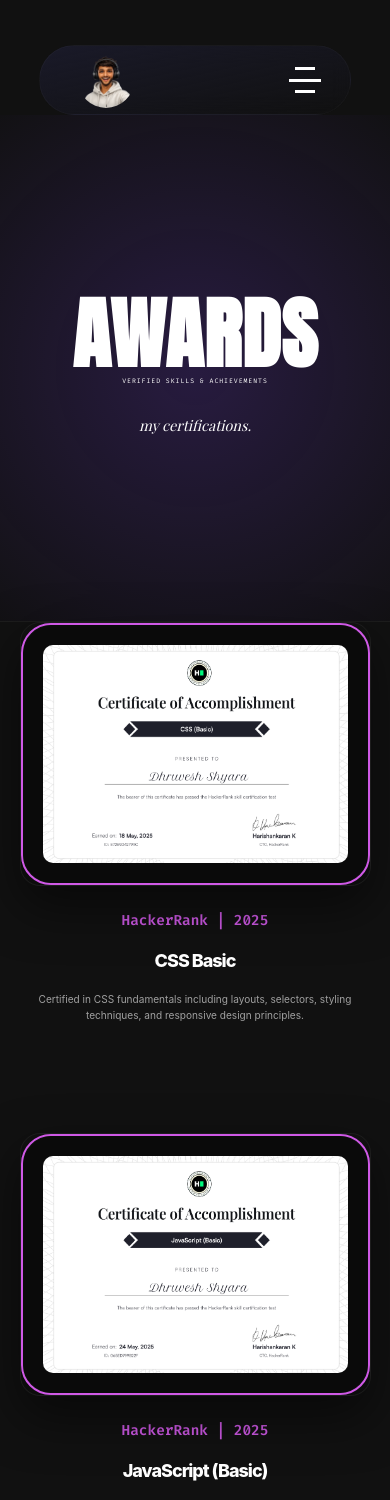
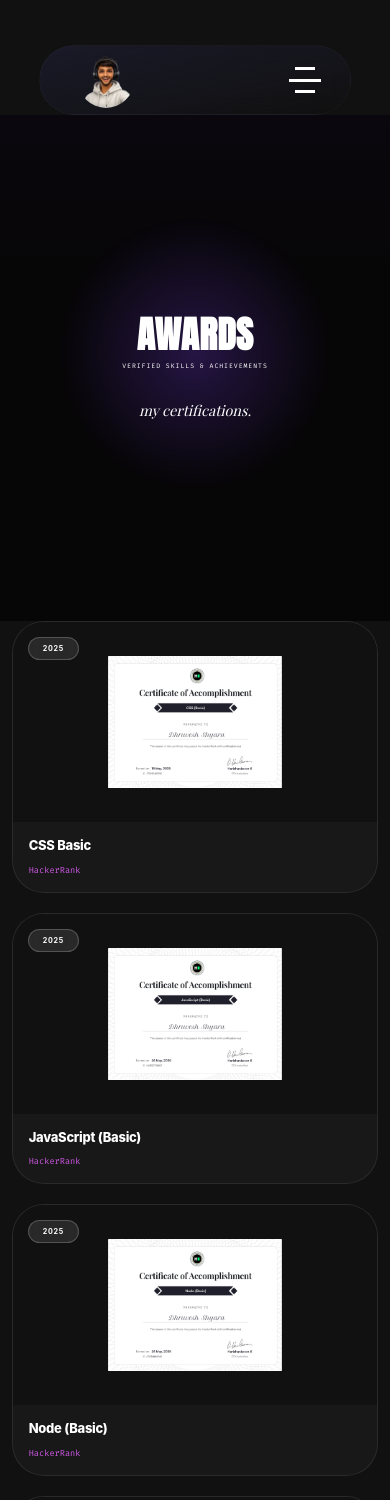
Before and after one commit to Dhruvesh1611/dhruveshshyara_portfolio, a Next.js app: page /certificates in a window 390 px wide. Shown: the top 1500 px of the page. Built offline with nearby package versions, Linux system fonts and the light colour scheme; a web font is replaced by a local one.

Commit message:
feat: add Digital Presence section to About Me page and update project live link

```diff
--- a/src/app/aboutme/page.jsx
+++ b/src/app/aboutme/page.jsx
@@ -315,7 +315,7 @@ const AboutMePage = () => {
                                                 transition={{ duration: 0.5, ease: 'easeInOut' }}
                                                 className="sticky-image-container sticky-desc-container"
                                             >
-                                                <div className="sticky-desc-box" style={{ border: '2px solid var(--color-light-purple)', background: '#0a0a0a', borderRadius: '24px', width: '100%', maxWidth: '620px', height: 'auto', minHeight: '200px', display: 'flex', alignItems: 'center', justifyContent: 'center', margin: '0 auto', padding: '30px 20px', color: 'var(--color-light-blue)', fontWeight: 500, fontSize: 'clamp(1.4rem, 2vw, 2.1rem)', textAlign: 'center', lineHeight: 1.5 }}>
+                                                <div className="sticky-desc-box" style={{ border: '1px solid rgba(255,255,255,0.1)', background: 'rgba(255,255,255,0.04)', backdropFilter: 'blur(18px)', WebkitBackdropFilter: 'blur(18px)', borderRadius: '24px', width: '100%', maxWidth: '620px', height: 'auto', minHeight: '200px', display: 'flex', alignItems: 'center', justifyContent: 'center', margin: '0 auto', padding: '30px 20px', color: 'rgba(230,235,255,0.92)', fontWeight: 400, fontSize: 'clamp(1.4rem, 1.8vw, 2rem)', textAlign: 'center', lineHeight: 1.7, boxShadow: '0 8px 40px rgba(0,0,0,0.4), inset 0 1px 0 rgba(255,255,255,0.08)' }}>
                                                     {activeItem.description}
                                                 </div>
                                             </motion.div>
--- a/src/app/certificates/page.jsx
+++ b/src/app/certificates/page.jsx
@@ -1,6 +1,6 @@
 'use client';
-import { useState, useEffect, useRef } from 'react';
-import { motion, AnimatePresence, useInView } from 'framer-motion';
+import { useState } from 'react';
+import { motion, AnimatePresence, useMotionValue, useTransform, useSpring, motionValue } from 'framer-motion';
 import Navbar from '@/components/Navbar';
 import Footer from '@/components/Footer';
 import Image from 'next/image';
@@ -11,7 +11,6 @@ const allCertificates = [
         name: "CSS Basic",
         issuer: "HackerRank",
         year: "2025",
-        description: "Certified in CSS fundamentals including layouts, selectors, styling techniques, and responsive design principles.",
         link: "https://www.hackerrank.com/certificates/e72e9d42799c",
         image: "/certificates/css-basic.png",
     },
@@ -20,7 +19,6 @@ const allCertificates = [
         name: "JavaScript (Basic)",
         issuer: "HackerRank",
         year: "2025",
-        description: "Certified in JavaScript basics covering core language features, DOM manipulation, and fundamental programming concepts.",
         link: "https://www.hackerrank.com/certificates/065ed799b22f",
         image: "/certificates/javascript-basic.png",
     },
@@ -29,7 +27,6 @@ const allCertificates = [
         name: "Node (Basic)",
         issuer: "HackerRank",
         year: "2025",
-        description: "Certified in Node.js fundamentals including server-side JavaScript, modules, and asynchronous programming.",
         link: "https://www.hackerrank.com/certificates/ceb3ab163e6d",
         image: "/certificates/node-basic.png",
     },
@@ -38,7 +35,6 @@ const allCertificates = [
         name: "Problem Solving (Basic)",
         issuer: "HackerRank",
         year: "2025",
-        description: "Certified in problem solving fundamentals covering data structures, algorithms, and computational thinking.",
         link: "https://www.hackerrank.com/certificates/0625153f0783",
         image: "/certificates/problem-solving-basic.png",
     },
@@ -47,7 +43,6 @@ const allCertificates = [
         name: "Frontend Developer (React)",
         issuer: "HackerRank",
         year: "2025",
-        description: "Certified Frontend Developer with React, skilled in building modern, responsive web applications.",
         link: "https://www.hackerrank.com/certificates/cc7dcbd6558a",
         image: "/certificates/frontend-developer-react.png",
     },
@@ -56,7 +51,6 @@ const allCertificates = [
         name: "Azure Services (Basics)",
         issuer: "SimpliLearn",
         year: "2025",
-        description: "Completed Azure Services Basics, demonstrating proficiency in cloud infrastructure, deployment, and management.",
         link: "https://simpli-web.app.link/e/N5LenkEbDTb",
         image: "/certificates/azure-services-basics.png",
     },
@@ -65,7 +59,6 @@ const allCertificates = [
         name: "Amazon DocumentDB",
         issuer: "SimpliLearn",
         year: "2025",
-        description: "Certified in Amazon DocumentDB, covering managed NoSQL database service compatible with MongoDB workloads.",
         link: "https://simpli-web.app.link/e/uPhDpKxwETb",
         image: "/certificates/amazon-documentdb.png",
     },
@@ -74,69 +67,136 @@ const allCertificates = [
         name: "Gateway Load Balancer",
         issuer: "SimpliLearn",
         year: "2025",
-        description: "Certified in Gateway Load Balancer concepts, covering network traffic distribution and high availability patterns.",
         link: "https://simpli-web.app.link/e/sq0S9jMwETb",
         image: "/certificates/gateway-load-balancer.png",
     }
 ];
 
-const CertTextSection = ({ cert, setActiveCert }) => {
-    const ref = useRef(null);
-    const isInView = useInView(ref, {
-        margin: "-45% 0px -45% 0px"
-    });
+const CertificateCard = ({ cert }) => {
+    const x = motionValue(0);
+    const y = motionValue(0);
 
-    useEffect(() => {
-        if (isInView) {
-            setActiveCert(cert);
+    const rotateX = useTransform(y, [-150, 150], [10, -10]);
+    const rotateY = useTransform(x, [-150, 150], [-10, 10]);
+
+    const springConfig = { damping: 20, stiffness: 300 };
+    const springRotateX = useSpring(rotateX, springConfig);
+    const springRotateY = useSpring(rotateY, springConfig);
+
+    const imgY = useTransform(y, [-150, 150], [20, -20]);
+    const springImgY = useSpring(imgY, springConfig);
+
+    function handleMouse(event) {
+        const rect = event.currentTarget.getBoundingClientRect();
+        const centerX = rect.left + rect.width / 2;
+        const centerY = rect.top + rect.height / 2;
+        x.set(event.clientX - centerX);
+        y.set(event.clientY - centerY);
     }
-    }, [isInView, cert, setActiveCert]);
+
+    function handleMouseLeave() {
+        x.set(0);
+        y.set(0);
+    }
 
     return (
-        <div ref={ref} className="project-text-section">
         <motion.div
-                initial={{ opacity: 0, x: -50 }}
-                whileInView={{ opacity: 1, x: 0 }}
-                transition={{ duration: 0.8, ease: "easeOut" }}
+            layout
+            onMouseMove={handleMouse}
+            onMouseLeave={handleMouseLeave}
+            style={{
+                perspective: 1000,
+                rotateX: springRotateX,
+                rotateY: springRotateY,
+            }}
+            variants={{
+                hidden: { opacity: 0 },
+                show: {
+                    opacity: 1,
+                    transition: {
+                        staggerChildren: 0.2,
+                        delayChildren: 0.05
+                    }
+                },
+                hover: {
+                    borderColor: "rgba(168, 85, 247, 1)",
+                    boxShadow: "0 40px 80px rgba(0, 0, 0, 0.6), 0 0 40px rgba(168, 85, 247, 0.2)",
+                    transition: { duration: 0.3 }
+                }
+            }}
+            initial="hidden"
+            animate="show"
+            whileHover="hover"
+            exit={{ opacity: 0, scale: 0.9 }}
+            className="cert-card-premium"
         >
-                {/* Inline image for mobile */}
-                <a href={cert.link} target="_blank" rel="noopener noreferrer" className="mobile-project-image-link">
+            <motion.a
+                href={cert.link}
+                target="_blank"
+                rel="noopener noreferrer"
+                className="cert-image-wrapper"
+                style={{ display: 'block', textDecoration: 'none' }}
+                variants={{
+                    hidden: { opacity: 0, scale: 0.92, y: 20 },
+                    show: {
+                        opacity: 1, scale: 1, y: 0,
+                        transition: { duration: 0.6, ease: [0.25, 0.46, 0.45, 0.94] }
+                    }
+                }}
+            >
                 <motion.div
-                        className="mobile-project-image mobile-cert-image"
-                        initial={{ opacity: 0, scale: 0.92 }}
-                        whileInView={{ opacity: 1, scale: 1 }}
-                        transition={{ duration: 0.6, ease: [0.25, 0.46, 0.45, 0.94] }}
+                    style={{ y: springImgY, scale: 1.1 }}
+                    className="cert-img-container"
                 >
-                        <div className="project-image-box" style={{ border: '2px solid var(--color-light-purple)' }}>
                     <Image
                         src={cert.image}
                         alt={cert.name}
                         fill
-                                sizes="(max-width: 998px) 90vw, 1px"
-                                style={{ objectFit: 'contain', padding: '20px', background: '#0a0a0a' }}
-                                className="project-display-img"
+                        sizes="(max-width: 768px) 100vw, (max-width: 1200px) 50vw, 33vw"
+                        style={{ objectFit: 'contain', padding: '40px' }}
                     />
+                </motion.div>
+
                 <div className="project-hover-overlay">
                     <div className="hover-content">
                         <span className="hover-text">VIEW CERTIFICATE</span>
-                                    <span className="hover-arrow">→</span>
+                        <div className="view-button-premium">
+                            <span>VIEW</span>
+                            <svg width="20" height="20" viewBox="0 0 24 24" fill="none" xmlns="http://www.w3.org/2000/svg">
+                                <path d="M7 17L17 7M17 7H7M17 7V17" stroke="currentColor" strokeWidth="2" strokeLinecap="round" strokeLinejoin="round" />
+                            </svg>
                         </div>
                     </div>
                 </div>
+                <div className="cert-date-tag">{cert.year}</div>
+            </motion.a>
+
+            <motion.div
+                className="cert-content"
+                variants={{
+                    hidden: { opacity: 0, y: 25 },
+                    show: {
+                        opacity: 1, y: 0,
+                        transition: { duration: 0.5, ease: "easeOut" }
+                    }
+                }}
+            >
+                <motion.h3
+                    className="cert-title"
+                    variants={{
+                        show: { y: 0 },
+                        hover: { y: -5 }
+                    }}
+                >
+                    {cert.name}
+                </motion.h3>
+                <p className="cert-issuer">{cert.issuer}</p>
             </motion.div>
-                </a>
-
-                <span className="project-number">{cert.issuer} | {cert.year}</span>
-                <h2 className="project-title-display">{cert.name}</h2>
-                <p className="project-desc-display">{cert.description}</p>
         </motion.div>
-        </div>
     );
 };
 
 const CertificatesPage = () => {
-    const [activeCert, setActiveCert] = useState(allCertificates[0]);
-
     return (
         <>
             <Navbar />
@@ -175,63 +235,13 @@ const CertificatesPage = () => {
                     </div>
                 </section>
 
-                <section className="projects-scrolly-container" style={{ borderTop: '1px solid rgba(255,255,255,0.05)' }}>
-                    <div className="scrolly-layout">
-                        {/* Left: Certificate Texts */}
-                        <div className="scrolly-left-content">
+                <section className="certs-grid-section">
+                    <div className="certs-grid">
+                        <AnimatePresence mode='popLayout'>
                             {allCertificates.map((cert) => (
-                                <CertTextSection
-                                    key={cert.id}
-                                    cert={cert}
-                                    setActiveCert={setActiveCert}
-                                />
+                                <CertificateCard key={cert.id} cert={cert} />
                             ))}
-                        </div>
-
-                        {/* Right: Sticky Visual */}
-                        <div className="scrolly-right-visual">
-                            <div className="sticky-image-fixed">
-                                <AnimatePresence mode="wait">
-                                    <motion.div
-                                        key={activeCert.id}
-                                        initial={{ opacity: 0, scale: 0.9, rotate: -2 }}
-                                        animate={{ opacity: 1, scale: 1, rotate: 0 }}
-                                        exit={{ opacity: 0, scale: 1.1, rotate: 2 }}
-                                        transition={{ duration: 0.5, ease: "easeInOut" }}
-                                        className="sticky-image-container"
-                                    >
-                                        <a
-                                            href={activeCert.link}
-                                            target="_blank"
-                                            rel="noopener noreferrer"
-                                            className="project-image-box"
-                                            style={{ border: '2px solid var(--color-light-purple)', display: 'block', position: 'relative' }}
-                                        >
-                                            <Image
-                                                src={activeCert.image}
-                                                alt={activeCert.name}
-                                                fill
-                                                sizes="(max-width: 768px) 100vw, 50vw"
-                                                style={{ objectFit: 'contain', padding: '20px', background: '#0a0a0a' }}
-                                                className="project-display-img"
-                                            />
-                                            <div className="project-hover-overlay">
-                                                <div className="hover-content">
-                                                    <span className="hover-text">VIEW CERTIFICATE</span>
-                                                    <div className="view-button-premium">
-                                                        <span>VIEW</span>
-                                                        <svg width="20" height="20" viewBox="0 0 24 24" fill="none" xmlns="http://www.w3.org/2000/svg">
-                                                            <path d="M7 17L17 7M17 7H7M17 7V17" stroke="currentColor" strokeWidth="2" strokeLinecap="round" strokeLinejoin="round" />
-                                                        </svg>
-                                                    </div>
-                                                </div>
-                                            </div>
-                                        </a>
-                                        <div className="image-overlay-glow" style={{ background: 'radial-gradient(circle, var(--color-light-blue) 0%, transparent 70%)' }}></div>
-                                    </motion.div>
                         </AnimatePresence>
-                            </div>
-                        </div>
                     </div>
                 </section>
             </main>
@@ -256,6 +266,8 @@ const CertificatesPage = () => {
                     text-align: center;
                 }
 
+
+
                 .hero-subtitle {
                     display: block;
                     font-size: 1.8rem;
@@ -265,13 +277,138 @@ const CertificatesPage = () => {
                     opacity: 0.8;
                 }
 
+                .certs-grid-section {
+                    padding: 0 5% 150px;
+                    max-width: 1600px;
+                    margin: 0 auto;
+                }
+
+                .certs-grid {
+                    display: grid !important;
+                    grid-template-columns: repeat(3, 1fr) !important;
+                    gap: 40px !important;
+                    width: 100% !important;
+                }
+
+                :global(.cert-card-premium) {
+                    background: rgba(255, 255, 255, 0.03);
+                    border-radius: 32px;
+                    border: 1px solid rgba(255, 255, 255, 0.08) !important;
+                    overflow: hidden;
+                    cursor: pointer;
+                    position: relative;
+                    width: 100% !important;
+                    z-index: 1;
+                    display: flex;
+                    flex-direction: column;
+                    transform-style: preserve-3d;
+                }
+
+                :global(.cert-image-wrapper) {
+                    height: 350px;
+                    position: relative;
+                    overflow: hidden;
+                    background: #111;
+                    transform-style: preserve-3d;
+                }
+
+                :global(.cert-img-container) {
+                    position: absolute;
+                    inset: 0;
+                    width: 100%;
+                    height: 100%;
+                }
+
+                :global(.cert-overlay) {
+                    position: absolute;
+                    inset: 0;
+                    background: rgba(0, 0, 0, 0.4);
+                    display: flex;
+                    align-items: center;
+                    justify-content: center;
+                    z-index: 2;
+                }
+
+                :global(.cert-date-tag) {
+                    position: absolute;
+                    top: 30px;
+                    left: 30px;
+                    background: rgba(255,255,255,0.1);
+                    backdrop-filter: blur(20px);
+                    padding: 10px 24px;
+                    border-radius: 100px;
+                    font-size: 1.1rem;
+                    font-weight: 700;
+                    letter-spacing: 0.1em;
+                    text-transform: uppercase;
+                    border: 1px solid rgba(255,255,255,0.2);
+                    z-index: 4;
+                    color: #fff;
+                }
+
+                :global(.cert-content) {
+                    padding: 40px;
+                    flex-grow: 1;
+                    display: flex;
+                    flex-direction: column;
+                    gap: 15px;
+                }
+
+                :global(.cert-title) {
+                    font-size: 2.8rem;
+                    font-weight: 800;
+                    color: #fff;
+                    margin: 0;
+                    letter-spacing: -0.02em;
+                    line-height: 1.2;
+                }
+
+                :global(.cert-issuer) {
+                    font-size: 1.6rem;
+                    color: var(--color-light-purple);
+                    font-family: var(--font-fira-code);
+                    margin: 0;
+                }
+
+                @media (max-width: 1400px) {
+                    .certs-grid {
+                        grid-template-columns: repeat(3, 1fr) !important;
+                        gap: 30px !important;
+                    }
+                    :global(.cert-image-wrapper) { height: 320px; }
+                }
+
+                @media (max-width: 1200px) {
+                    .certs-grid {
+                        grid-template-columns: repeat(2, 1fr) !important;
+                    }
+                    :global(.cert-image-wrapper) { height: 280px; }
+                    :global(.cert-title) { font-size: 2.4rem; }
+                }
+
                 @media (max-width: 768px) {
+                    .certs-grid {
+                        grid-template-columns: 1fr !important;
+                        gap: 25px !important;
+                    }
+                    :global(.cert-image-wrapper) { height: 250px; }
+                    :global(.cert-title) { font-size: 2.2rem; }
+                    :global(.cert-content) { padding: 20px; gap: 10px; }
+                    :global(.cert-issuer) { font-size: 1.3rem; }
+                    :global(.cert-date-tag) { top: 15px; left: 15px; padding: 6px 14px; font-size: 1rem; }
                     .full-page-hero { height: 70vh; }
+                    .certs-grid-section { padding: 0 4% 100px; }
                     .hero-subtitle { font-size: 1rem !important; letter-spacing: 0.2em !important; }
                 }
 
                 @media (max-width: 480px) {
+                    .certs-grid { gap: 20px !important; }
+                    :global(.cert-image-wrapper) { height: 200px; }
+                    :global(.cert-title) { font-size: 1.8rem; }
+                    :global(.cert-content) { padding: 16px; }
+                    :global(.cert-issuer) { font-size: 1.2rem; }
                     .full-page-hero { height: 60vh; }
+                    .certs-grid-section { padding: 0 3% 80px; }
                 }
             `}</style>
         </>
--- a/src/app/globals.css
+++ b/src/app/globals.css
@@ -720,7 +720,7 @@ noscript {
         flex-direction: column-reverse;
         justify-content: center;
         gap: 50px;
-        padding-top: 200px;
+        /* padding-top: 200px; */
         height: auto;
         min-height: calc(100vh - 115px);
     }
@@ -2150,6 +2150,7 @@ footer {
     justify-content: center;
     position: relative;
     overflow: hidden;
+    overflow-x: clip;
     text-align: center;
     padding: 0 5%;
 }
@@ -2204,8 +2205,21 @@ footer {
 }
 
 @media (max-width: 768px) {
+    /* Reduce top gap and make hero start nearer the top on mobile */
+    .full-page-hero {
+        justify-content: flex-start;
+        padding-top: 36px;
+        padding-bottom: 36px;
+        height: auto;
+        min-height: 60vh;
+    }
+
+    .full-page-hero .hero-content {
+        margin-top: 8px;
+    }
+
     .full-page-hero .hero-main-title {
-        font-size: 22vw;
+        font-size: 15vw;
     }
 
     .full-page-hero .hero-bottom-text {
@@ -2214,7 +2228,52 @@ footer {
 
     .full-page-hero .hero-subtitle {
         font-size: 1.2rem;
-        letter-spacing: 0.3em;
+        letter-spacing: 0.2em;
+        max-width: 100%;
+        padding: 0 10px;
+    }
+}
+
+/* Ensure global mobile hero matches Awards styling (applies to /explanation & /certificates) */
+@media (max-width: 768px) {
+    /* prevent horizontal scrolling on small screens */
+    html, body {
+        overflow-x: hidden !important;
+    }
+    .full-page-hero {
+        justify-content: center !important;
+        align-items: center !important;
+        padding-top: 20px !important;
+        padding-bottom: 20px !important;
+        min-height: 60vh !important;
+        background: linear-gradient(180deg, rgba(10,7,14,0.98) 0%, #070607 30%) !important;
+    }
+
+    .full-page-hero .hero-glow {
+        position: absolute !important;
+        width: min(560px, 90vw) !important;
+        height: min(560px, 90vw) !important;
+        background: radial-gradient(circle, rgba(132,70,255,0.25) 0%, transparent 55%) !important;
+        top: 40% !important;
+        left: 50% !important;
+        transform: translate(-50%, -40%) !important;
+        pointer-events: none !important;
+        z-index: 0 !important;
+        opacity: 1 !important;
+        will-change: transform, opacity;
+    }
+
+    .full-page-hero .hero-content {
+        position: relative !important;
+        z-index: 1 !important;
+        text-align: center !important;
+        margin-top: 0 !important;
+    }
+
+    .full-page-hero .hero-main-title {
+        font-size: 9.5vw !important;
+        line-height: 0.95 !important;
+        margin-bottom: 8px !important;
     }
 }
 
@@ -2982,12 +3041,15 @@ footer {
 
     .full-page-hero .hero-subtitle {
         font-size: 1rem;
-        letter-spacing: 0.2em;
+        letter-spacing: 0.15em;
         word-break: break-word;
+        max-width: 100%;
+        padding: 0 10px;
     }
 
     .full-page-hero .hero-main-title {
-        font-size: 18vw;
+        font-size: 13vw;
+        max-width: 100%;
     }
 
     .full-page-hero .hero-bottom-text {
@@ -3098,8 +3160,10 @@ footer {
         height: calc(76vw/2)
     }
 
-    .full-page-hero .hero-main-title {
-        font-size: 20vw;
+    @media (min-width: 1200px) {
+        .full-page-hero .hero-main-title {
+            font-size: 20vw;
+        }
     }
 
     .full-page-hero .hero-bottom-text {
@@ -3153,9 +3217,7 @@ footer {
         font-size: 42%
     }
 
-    .dp img {
-        width: 200px
-    }
+
 
     .two-words {
         height: 50px
```
Lines whose indentation alone changed are shown as unchanged.
